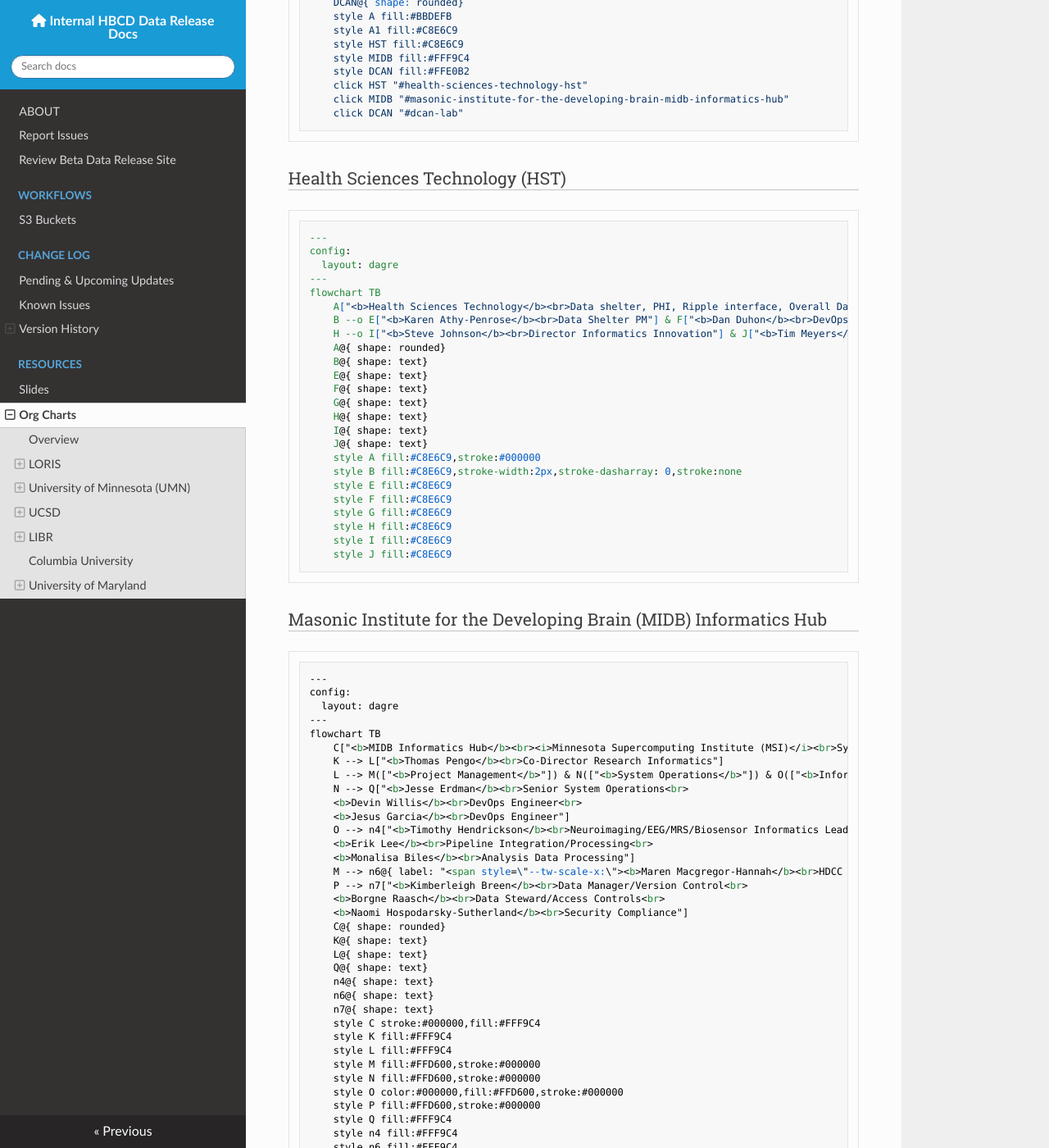
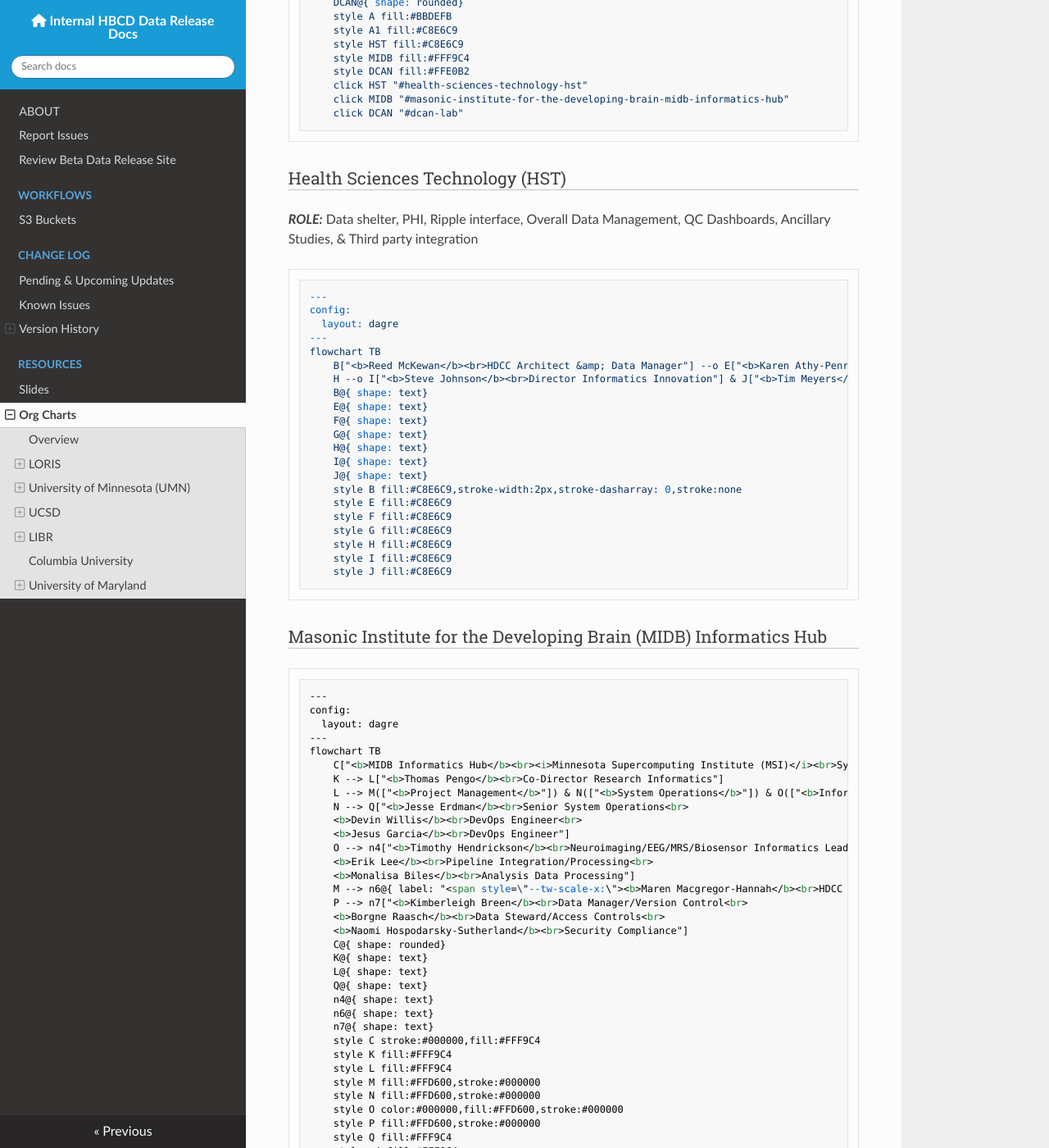
Before and after one commit to DCAN-Labs/hbcd-docs-internal, an MkDocs documentation site: the page built from docs/orgcharts.md, in a window 1280 px wide and 1400 px high, scrolled down 2887 px. Shown: the whole window at 82% size. Built offline with MkDocs 1.6.1, drawn with Linux system fonts in a browser that asks for light colours; nearby versions of some CDN libraries; some of the changed text lies outside the part shown.

Commit message:
remove org names from UMN groups

````diff
--- a/docs/orgcharts.md
+++ b/docs/orgcharts.md
@@ -302,16 +302,15 @@
     click DCAN "#dcan-lab"
 ```
 ### Health Sciences Technology (HST)
+***ROLE:*** Data shelter, PHI, Ripple interface, Overall Data Management, QC Dashboards, Ancillary Studies, & Third party integration
 ```mermaid
 ---
 config:
   layout: dagre
 ---
 flowchart TB
-    A["<b>Health Sciences Technology</b><br>Data shelter, PHI, Ripple interface, Overall Data Management, QC Dashboards, Ancillary Studies, Third party integration"] --o B["<b>Reed McKewan</b><br>HDCC Architect &amp; Data Manager"]
-    B --o E["<b>Karen Athy-Penrose</b><br>Data Shelter PM"] & F["<b>Dan Duhon</b><br>DevOps/ETl"] & G["<b>Haley Hutala</b><br>Tableau Engineer/QC Dashboards"] & H["<b>Constantine Aliferis</b><br>Director Insitute Health Informatics"]
+    B["<b>Reed McKewan</b><br>HDCC Architect &amp; Data Manager"] --o E["<b>Karen Athy-Penrose</b><br>Data Shelter PM"] & F["<b>Dan Duhon</b><br>DevOps/ETl"] & G["<b>Haley Hutala</b><br>Tableau Engineer/QC Dashboards"] & H["<b>Constantine Aliferis</b><br>Director Insitute Health Informatics"]
     H --o I["<b>Steve Johnson</b><br>Director Informatics Innovation"] & J["<b>Tim Meyers</b><br>Senior Informatics Engineer/EHR"]
-    A@{ shape: rounded}
     B@{ shape: text}
     E@{ shape: text}
     F@{ shape: text}
@@ -319,7 +318,6 @@
     H@{ shape: text}
     I@{ shape: text}
     J@{ shape: text}
-    style A fill:#C8E6C9,stroke:#000000
     style B fill:#C8E6C9,stroke-width:2px,stroke-dasharray: 0,stroke:none
     style E fill:#C8E6C9
     style F fill:#C8E6C9
@@ -370,13 +368,14 @@
 ```
 
 ### DCAN Lab
+***ROLE:*** Processing, Software Development, & Deployment
 ```mermaid
 ---
 config:
   layout: dagre
 ---
 flowchart LR
-    D["<b>DCAN Lab</b><br>Processing, Software Development &amp; Deployment"] --> S["<b>Eric Feczko</b><br>Neuroscience/Informatics<br>Software Engineer"] & T["<b>Steve Nelson</b><br>Director Neuroimaging Hub MIDB/CMRR"]
+    D["<b>Damien Fair</b><br>Professor UMN<br>HBCD DCC MPI"] --> S["<b>Eric Feczko</b><br>Neuroscience/Informatics<br>Software Engineer"] & T["<b>Steve Nelson</b><br>Director Neuroimaging Hub MIDB/CMRR"]
     S --> s1["<b>Lucille Moore</b><br>PM &amp; Software Engineer<br>
     <b>Mathias Goncalves</b><br>Software Engineer (Infant fMRIPrep)"]
     T --> t1["<b>Kim Weldon</b><br>PM, Data Acquisition Seimens Engineer"]
````
Also changed, not shown: other parts of docs/orgcharts.md (+1 -1 lines).
